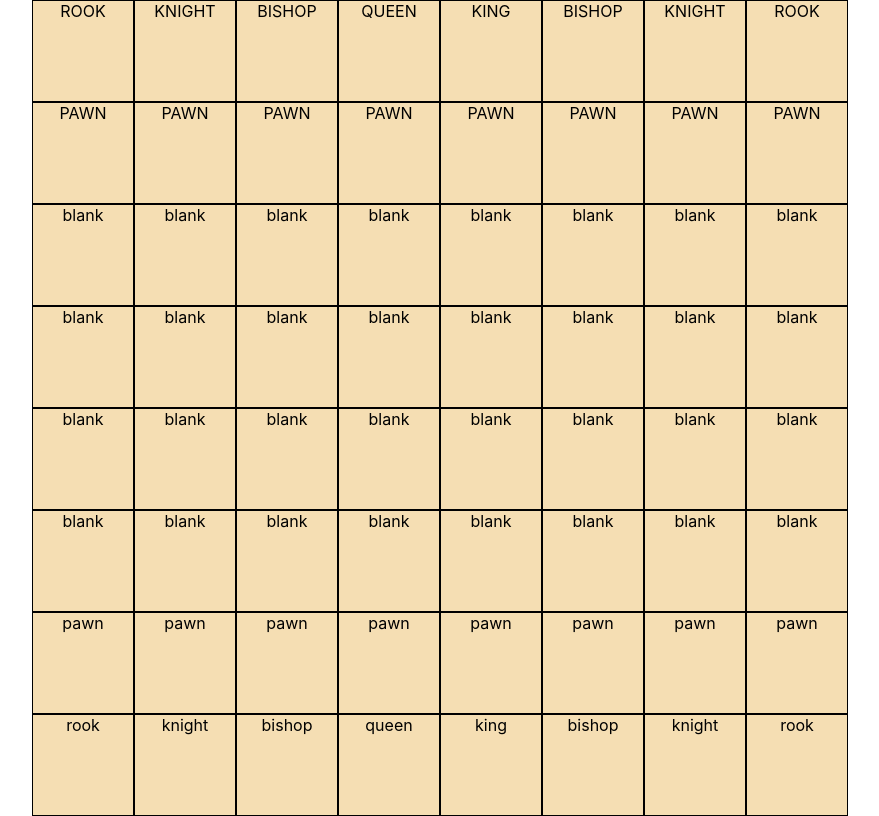
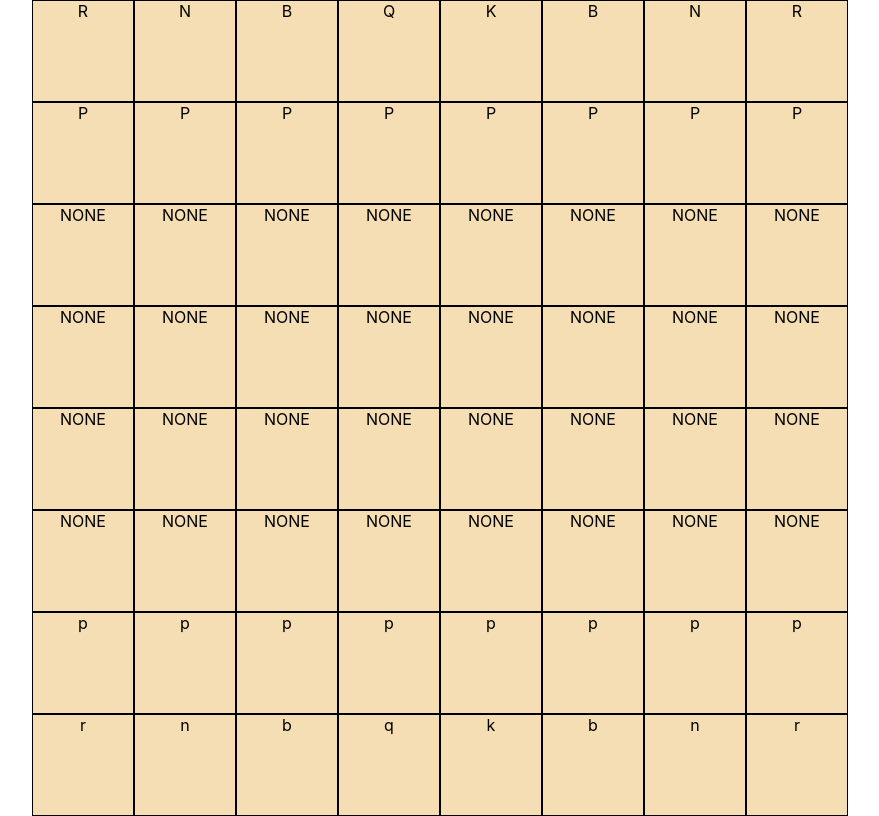
Before and after one commit to BlueBetaFish/chess-gui, a React (Create React App) app: page / in a window 1280 px wide. Shown: the whole page, without its empty margins (208-1087 px from the left). Built offline with nearby package versions, Linux system fonts and the light colour scheme.

Commit message:
added getFENSymbol() to Piece class

```diff
--- a/src/chess-board/FEN.ts
+++ b/src/chess-board/FEN.ts
@@ -2,6 +2,7 @@ import { Board } from "./Board";
 import Piece, { Color, PieceType } from "./Pieces";
 
 const fenCharToPiece : Map<String, Piece> = new Map<String, Piece>();
+fenCharToPiece.set(PieceType.NONE, new Piece(PieceType.NONE,   Color.UNDEFINED));
 fenCharToPiece.set("k", new Piece(PieceType.KING,   Color.BLACK));
 fenCharToPiece.set("q", new Piece(PieceType.QUEEN,  Color.BLACK));
 fenCharToPiece.set("r", new Piece(PieceType.ROOK,   Color.BLACK));
@@ -33,7 +34,11 @@ export function getBoardPositionFromFEN(fen : string) : Board | null {
         }
         else if (Number.isInteger(+char)) {
             let count = +char;
-            while (count-- > 0) rank.push(new Piece());
+            while (count-- > 0) {
+                const piece: Piece | undefined = fenCharToPiece.get(PieceType.NONE);
+                if (piece === undefined) return null;
+                rank.push(piece);
+            }
         } else {
             const piece: Piece | undefined = fenCharToPiece.get(char);
             if (piece === undefined) return null;
--- a/src/chess-board/Pieces.ts
+++ b/src/chess-board/Pieces.ts
@@ -6,12 +6,12 @@ export enum Color {
 
 export enum PieceType {
     NONE    = "NONE",
-    PAWN    = "PAWN",
-    KNIGHT  = "KNIGHT",
-    BISHOP  = "BISHOP",
-    ROOK    = "ROOK",
-    QUEEN   = "QUEEN",
-    KING    = "KING",
+    PAWN    = "P",
+    KNIGHT  = "N",
+    BISHOP  = "B",
+    ROOK    = "R",
+    QUEEN   = "Q",
+    KING    = "K",
 }
 
 /**
@@ -28,4 +28,10 @@ export default class Piece {
         this.pieceType = pieceType;
         this.pieceColor = pieceColor;
     }
+
+    getFENSymbol() : string {
+        if (this.pieceColor === Color.BLACK)
+            return this.pieceType.toLowerCase();
+        return this.pieceType;
+    }
 }
--- a/src/components/ChessGrid.tsx
+++ b/src/components/ChessGrid.tsx
@@ -8,32 +8,10 @@ type Props={
 
 
 export default function ChessGrid (props:Props) {
-
-    if(props.piece.pieceType === 'NONE'){
-        return (
-            <div className={styles.grid}>
-                blank
-            </div>
-        )
-    }
-    else if(props.piece.pieceColor === 'WHITE'){
-        return (
-            <div className={styles.grid}>
-               {props.piece.pieceType}
-            </div>
-        )
-    }
-    else if(props.piece.pieceColor === 'BLACK'){
-        return (
-            <div className={styles.grid}>
-               {props.piece.pieceType.toLowerCase()}
-            </div>
-        )
-    }
     return (
         <div>
             <div className={styles.grid}>
-                undefined
+                {props.piece.getFENSymbol()}
             </div>
         </div>
     )
```
